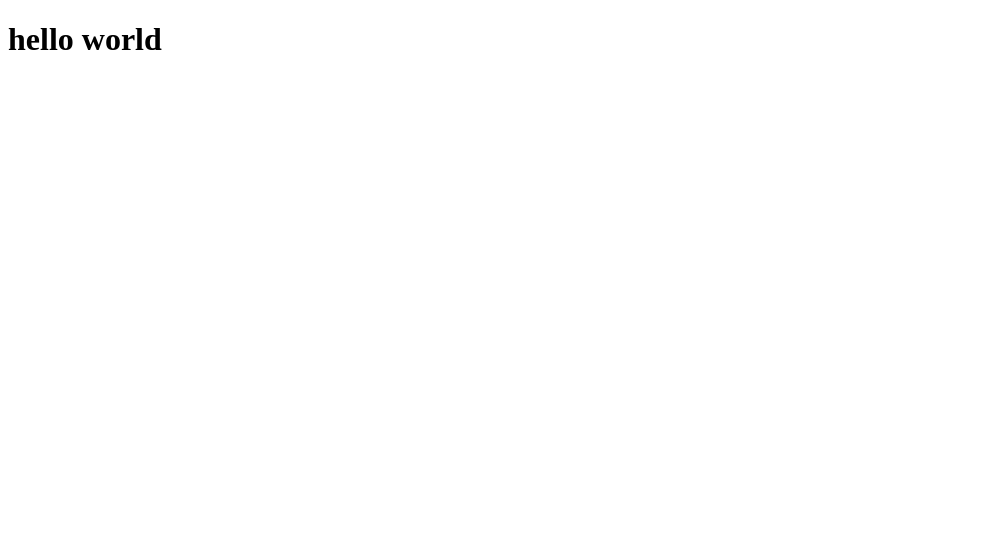
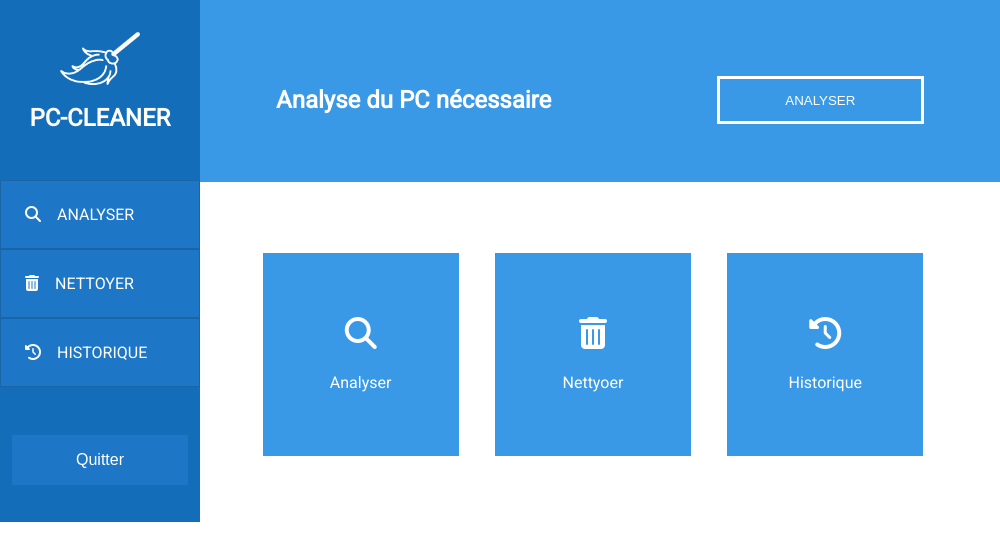
Before and after one commit to MinaDakiri12/Application-Ultimate-PC-Cleaner, an Electron app: page mainWindow.html in a window 1000 px wide. Drawn offline with Linux system fonts and the light colour scheme.

Commit message:
Home interface done

```diff
--- a/mainWindow.html
+++ b/mainWindow.html
@@ -1,11 +1,57 @@
 <!DOCTYPE html>
 <html lang="en">
-<head>
-    <title>Ultimate PC Cleaner</title>
-</head>
-<body>
-    <h1>
-        hello world
-    </h1>
-</body>
+    <head>
+        <link rel="preconnect" href="https://fonts.gstatic.com">
+        <link
+            href="https://fonts.googleapis.com/css2?family=Roboto&display=swap"
+            rel="stylesheet">
+        <script src="https://use.fontawesome.com/a7c8cd11c9.js"></script>
+        <link rel="stylesheet" href="assets/style.css">
+        <title>Ultimate PC Cleaner</title>
+    </head>
+    <body>
+        <section class="sidebar">
+            <div class="logo">
+                <img src="assets/img/logo.png" alt="">
+                <h1>pc-cleaner</h1>
+            </div>
+            <ul>
+                <li>
+                    <i class="fa fa-search" aria-hidden="true"></i>analyser</li>
+                <li>
+                    <i class="fa fa-trash" aria-hidden="true"></i>nettoyer</li>
+                <li>
+                    <i class="fa fa-history" aria-hidden="true"></i>historique</li>
+            </ul>
+            <div class="sidebar-bottom">
+                <button>Quitter</button>
+            </div>
+        </section>
+        <section class="head">
+            <div class="left">
+                <h1>Analyse du PC nécessaire</h1>
+                <button>Analyser</button>
+            </div>
+        </section>
+        <section class="functionalities">
+            <a href="">
+                <div>
+                    <i class="fa fa-search" aria-hidden="true"></i>
+                    analyser
+                </div>
+            </a>
+            <a href="">
+                <div>
+                    <i class="fa fa-trash" aria-hidden="true"></i>
+                    nettyoer
+                </div>
+            </a>
+            <a href="">
+                <div>
+                    <i class="fa fa-history" aria-hidden="true"></i>
+                    historique
+                </div>
+            </a>
+        </section>
+    </body>
 </html>
```
